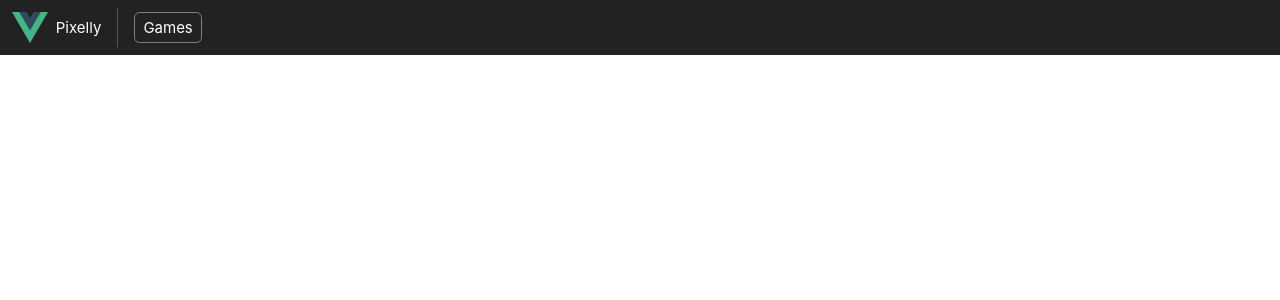
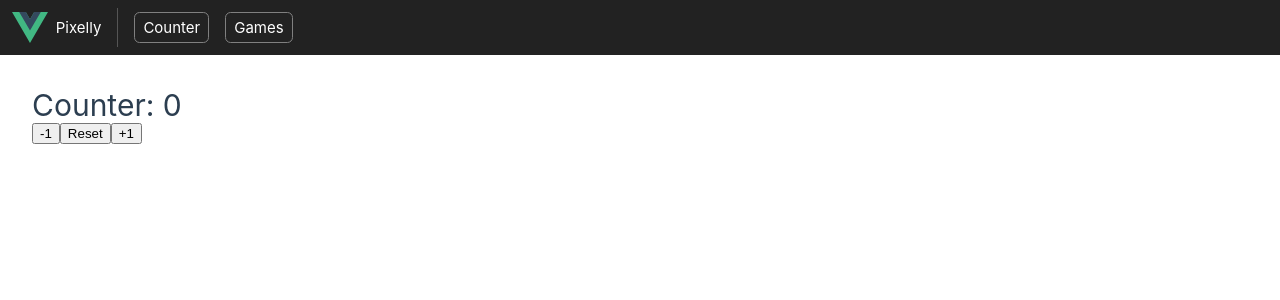
Before and after one commit to Ryohnn/vue-practice, a Vue app: page /counter in a window 1280 px wide. Before the commit this address had no page. Shown: the top 300 px of the page. Built offline with nearby package versions, Linux system fonts and the light colour scheme.

Commit message:
Create basic counter

```diff
--- a/src/components/navigation/NavigationBar.vue
+++ b/src/components/navigation/NavigationBar.vue
@@ -12,6 +12,10 @@ import LinkItem from "@/components/navigation/LinkItem.vue";
     </LinkItem>
 
     <div class="splitter"></div>
+
+    <LinkItem href="/counter">
+      <p>Counter</p>
+    </LinkItem>
 
     <LinkItem href="/games">
       <p>Games</p>
--- /dev/null
+++ b/src/pages/counter/CounterView.vue
@@ -0,0 +1,12 @@
+<script setup lang="ts">
+import { ref } from "vue";
+
+const counter = ref(0);
+</script>
+
+<template>
+  <h1>Counter: {{ counter }}</h1>
+  <button @click="counter--">-1</button>
+  <button @click="counter = 0">Reset</button>
+  <button @click="counter++">+1</button>
+</template>
--- a/src/pages/games/GamesHomeView.vue
+++ b/src/pages/games/GamesHomeView.vue
@@ -5,9 +5,7 @@ import { useFetch } from "@/composables/useFetch";
 const { data, error, fetch } = useFetch();
 
 onMounted(() => {
-  fetch.url("/test")
-    .get()
-    .run();
+  fetch.url("/test").get().run();
 });
 </script>
 
--- a/src/routes/Router.vue
+++ b/src/routes/Router.vue
@@ -1,8 +1,13 @@
 <script lang="ts">
+import CounterView from "@/pages/counter/CounterView.vue";
 import GamesHomeView from "@/pages/games/GamesHomeView.vue";
 import { createRouter, createWebHistory } from "vue-router";
 
 const routes = [
+  {
+    path: "/counter/",
+    component: CounterView,
+  },
   {
     path: "/games/",
     component: GamesHomeView,
```
